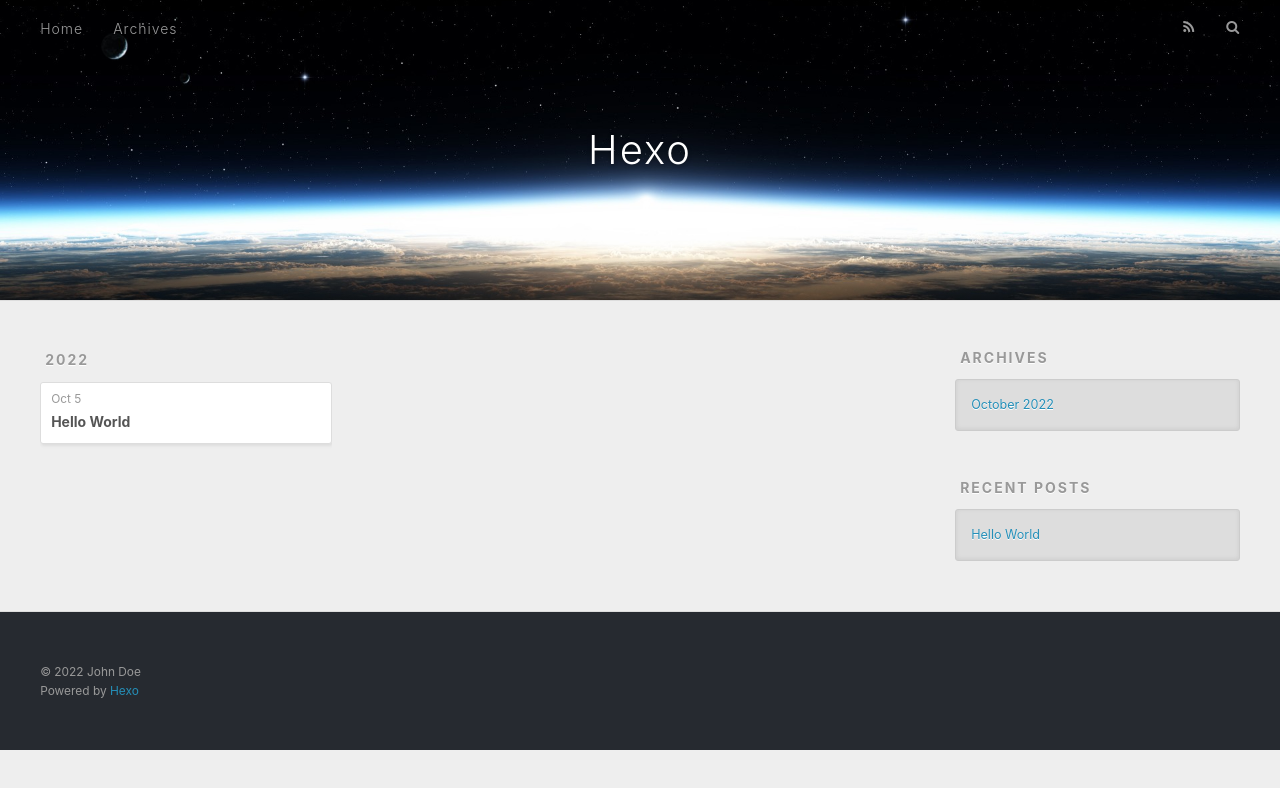
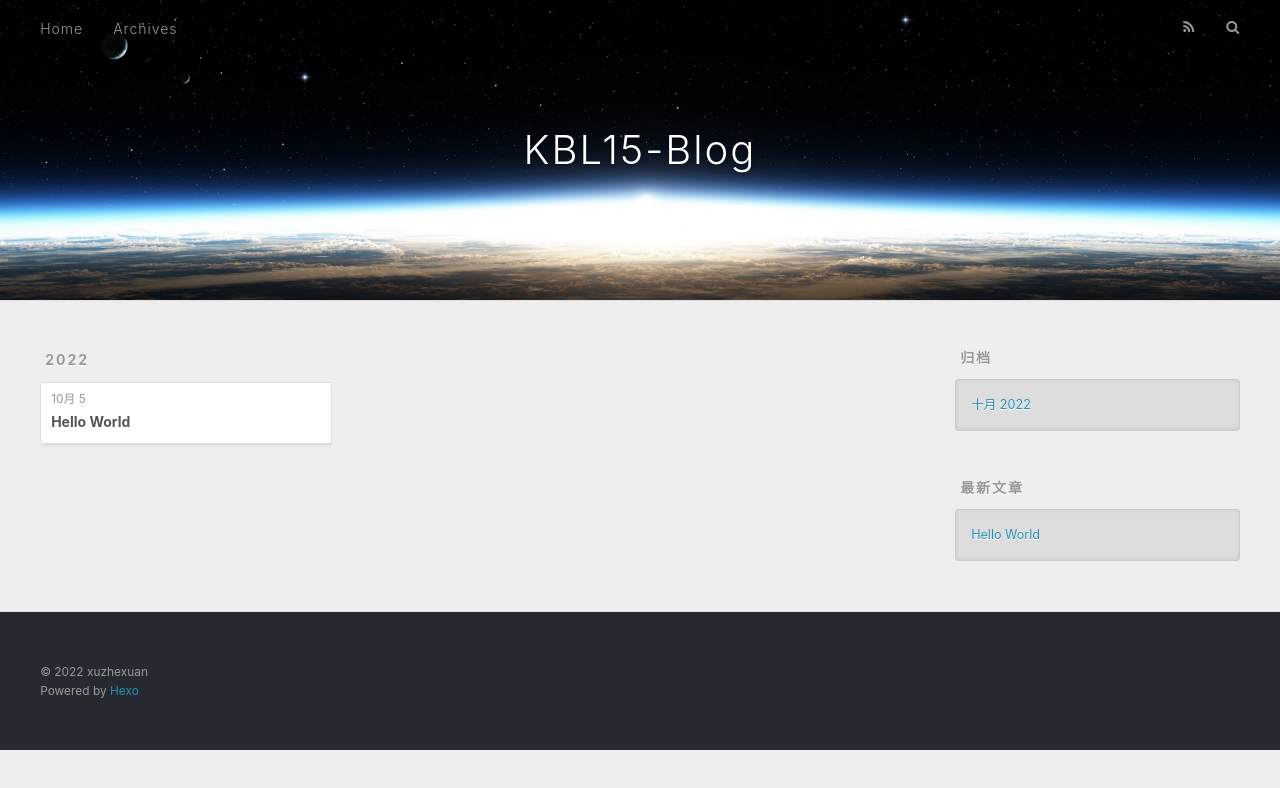
Before and after one commit to KBL15/KBL15.github.io, a plain HTML site: page archives/2022/10/index.html in a window 1280 px wide. Drawn offline with nearby package versions, Linux system fonts and the light colour scheme.

Commit message:
Site updated: 2022-10-05 20:32:58

```diff
--- a/archives/2022/10/index.html
+++ b/archives/2022/10/index.html
@@ -5,17 +5,19 @@
 
 
 
-  <title>Archives: 2022/10 | Hexo</title>
+  <title>归档: 2022/10 | KBL15-Blog</title>
   <meta name="viewport" content="width=device-width, initial-scale=1, maximum-scale=1">
-  <meta property="og:type" content="website">
-<meta property="og:title" content="Hexo">
+  <meta name="description" content="test">
+<meta property="og:type" content="website">
+<meta property="og:title" content="KBL15-Blog">
 <meta property="og:url" content="http://example.com/archives/2022/10/index.html">
-<meta property="og:site_name" content="Hexo">
-<meta property="og:locale" content="en_US">
-<meta property="article:author" content="John Doe">
+<meta property="og:site_name" content="KBL15-Blog">
+<meta property="og:description" content="test">
+<meta property="og:locale" content="zh_CN">
+<meta property="article:author" content="xuzhexuan">
 <meta name="twitter:card" content="summary">
 
-    <link rel="alternate" href="/atom.xml" title="Hexo" type="application/atom+xml">
+    <link rel="alternate" href="/atom.xml" title="KBL15-Blog" type="application/atom+xml">
 
 
     <link rel="icon" href="/favicon.png">
@@ -36,7 +38,7 @@
   <div id="header-outer" class="outer">
     <div id="header-title" class="inner">
       <h1 id="logo-wrap">
-        <a href="/" id="logo">Hexo</a>
+        <a href="/" id="logo">KBL15-Blog</a>
       </h1>
 
     </div>
@@ -53,7 +55,7 @@
 
           <a id="nav-rss-link" class="nav-icon" href="/atom.xml" title="RSS Feed"></a>
 
-        <a id="nav-search-btn" class="nav-icon" title="Search"></a>
+        <a id="nav-search-btn" class="nav-icon" title="搜索"></a>
       </nav>
       <div id="search-form-wrap">
         <form action="//google.com/search" method="get" accept-charset="UTF-8" class="search-form"><input type="search" name="q" class="search-form-input" placeholder="Search"><button type="submit" class="search-form-submit">&#xF002;</button><input type="hidden" name="sitesearch" value="http://example.com"></form>
@@ -79,7 +81,7 @@
   <div class="archive-article-inner">
     <header class="archive-article-header">
       <a href="/2022/10/05/hello-world/" class="archive-article-date">
-  <time datetime="2022-10-05T12:19:49.286Z" itemprop="datePublished">Oct 5</time>
+  <time datetime="2022-10-05T12:19:49.286Z" itemprop="datePublished">10月 5</time>
 </a>
 
 
@@ -111,9 +113,9 @@
 
 
   <div class="widget-wrap">
-    <h3 class="widget-title">Archives</h3>
+    <h3 class="widget-title">归档</h3>
     <div class="widget">
-      <ul class="archive-list"><li class="archive-list-item"><a class="archive-list-link" href="/archives/2022/10/">October 2022</a></li></ul>
+      <ul class="archive-list"><li class="archive-list-item"><a class="archive-list-link" href="/archives/2022/10/">十月 2022</a></li></ul>
     </div>
   </div>
 
@@ -121,7 +123,7 @@
 
 
   <div class="widget-wrap">
-    <h3 class="widget-title">Recent Posts</h3>
+    <h3 class="widget-title">最新文章</h3>
     <div class="widget">
       <ul>
 
@@ -141,7 +143,7 @@
 
   <div class="outer">
     <div id="footer-info" class="inner">
-      &copy; 2022 John Doe<br>
+      &copy; 2022 xuzhexuan<br>
       Powered by <a href="http://hexo.io/" target="_blank">Hexo</a>
     </div>
   </div>
```
Also changed, not shown: 2022/10/05/hello-world/index.html (+12 -12 lines), archives/2022/index.html (+16 -14 lines), archives/index.html (+16 -14 lines), index.html (+16 -14 lines).
